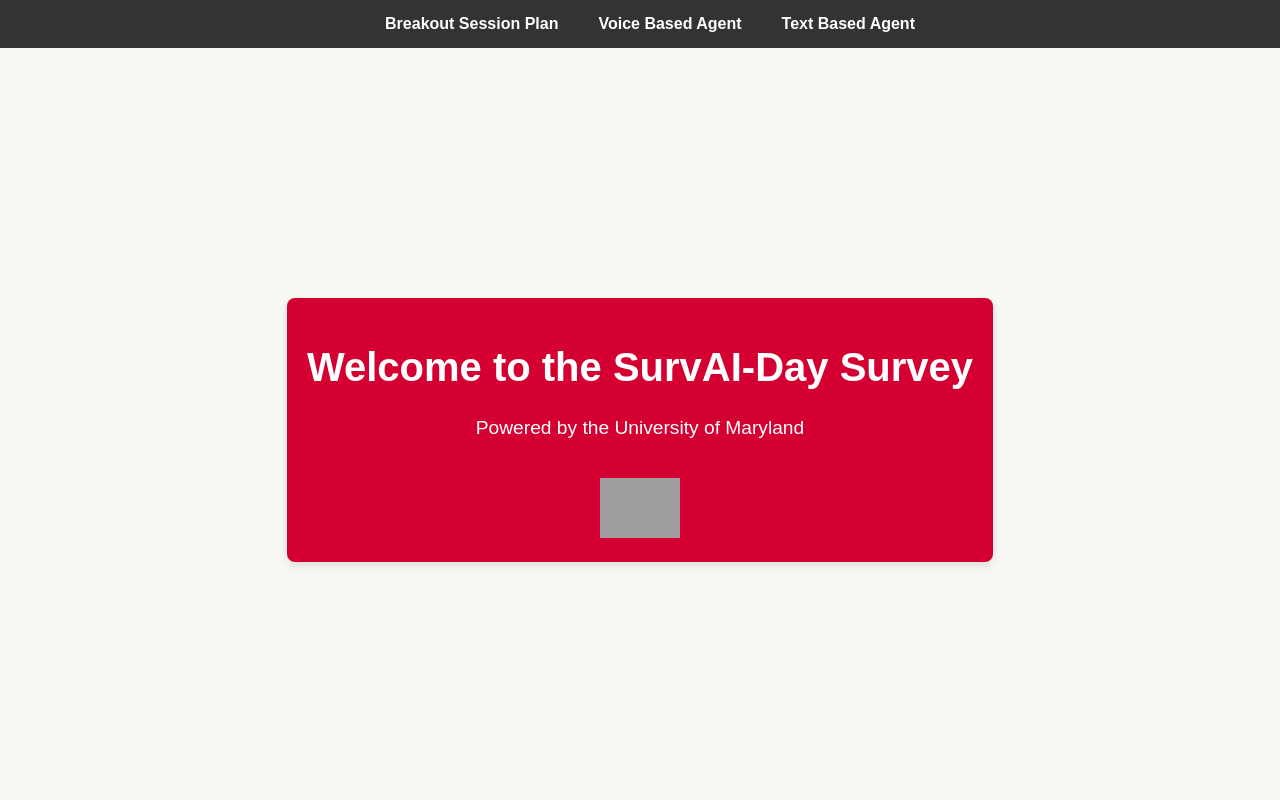
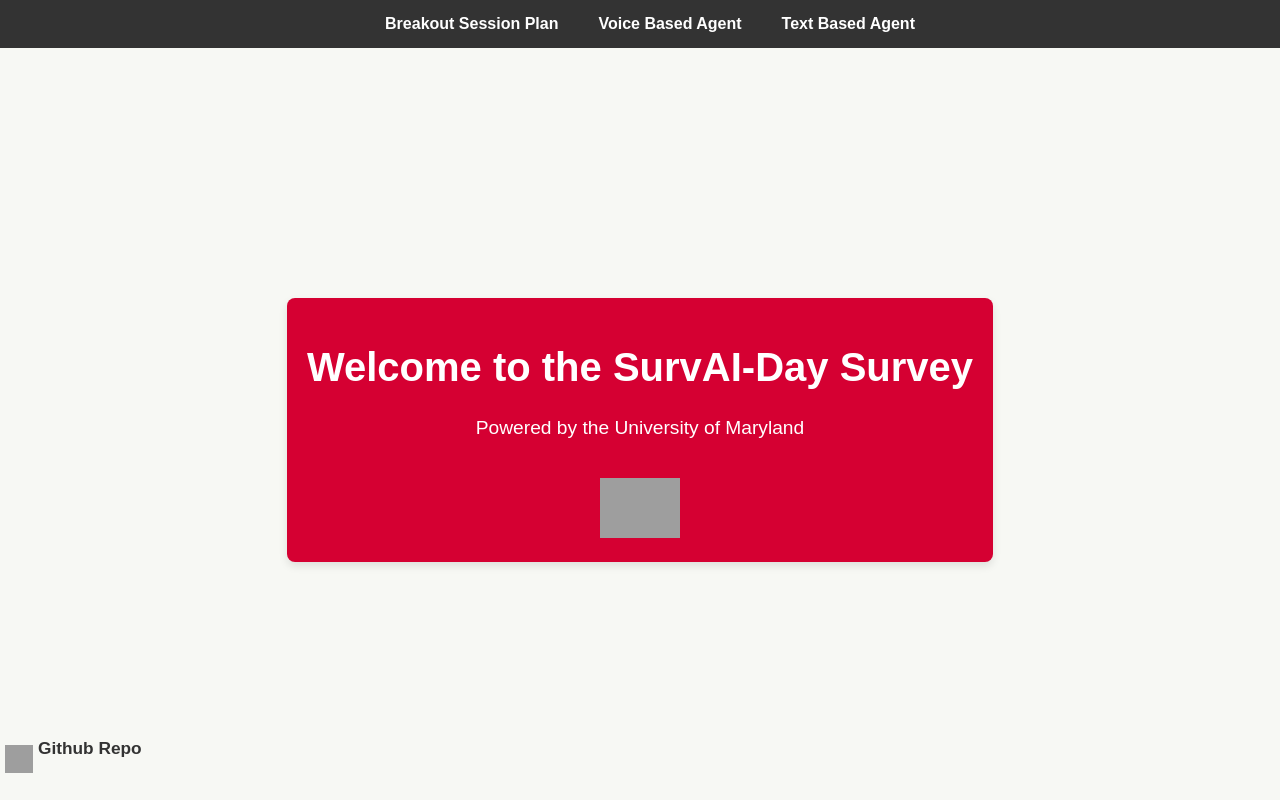
Before and after one commit to MaxMLang/umd-call-demo, a website: page public/index.html in a window 1280 px wide. Drawn offline with Linux system fonts and the light colour scheme; grey boxes are pictures that could not be loaded.

Commit message:
make it better

```diff
--- a/public/index.html
+++ b/public/index.html
@@ -13,9 +13,9 @@
         padding: 0;
         min-height: 100vh;
         display: flex;
+        flex-direction: column;
         justify-content: center;
         align-items: center;
-        flex-direction: column;
       }
 
       .top-bar {
@@ -70,6 +70,36 @@
         width: 80px; /* Adjust as needed */
         height: auto;
       }
+
+      .footer {
+        padding: 5px;
+        text-align: left;
+        background-color: #f7f8f4; /* Match page background */
+        color: #333; /* Dark text */
+        width: 100%;
+        font-size: 0.9em;
+        position: fixed;
+        bottom: 0;
+        left: 0;
+      }
+
+      .footer a {
+        color: #333;
+        text-decoration: none;
+        font-weight: bold;
+        display: inline-flex;
+        align-items: center;
+      }
+
+      .footer a:hover {
+        text-decoration: underline;
+      }
+
+      .footer img {
+        width: 28px; /* Icon size */
+        height: 28px;
+        margin-right: 5px; /* Space between icon and text */
+      }
     </style>
   </head>
   <body>
@@ -87,6 +117,16 @@
       </div>
     </div>
 
+    <!-- Footer with GitHub link -->
+    <div class="footer">
+      <p>
+        <a href="https://github.com/MaxMLang/umd-call-demo" target="_blank">
+          <img src="https://cdn-icons-png.flaticon.com/512/733/733609.png" alt="GitHub Icon">
+          Github Repo
+        </a>
+      </p>
+    </div>
+
     <!-- Link to external JavaScript file -->
     <script src="script.js"></script>
   </body>
```
Also changed, not shown: public/session-plan.html (+3 -4 lines).
